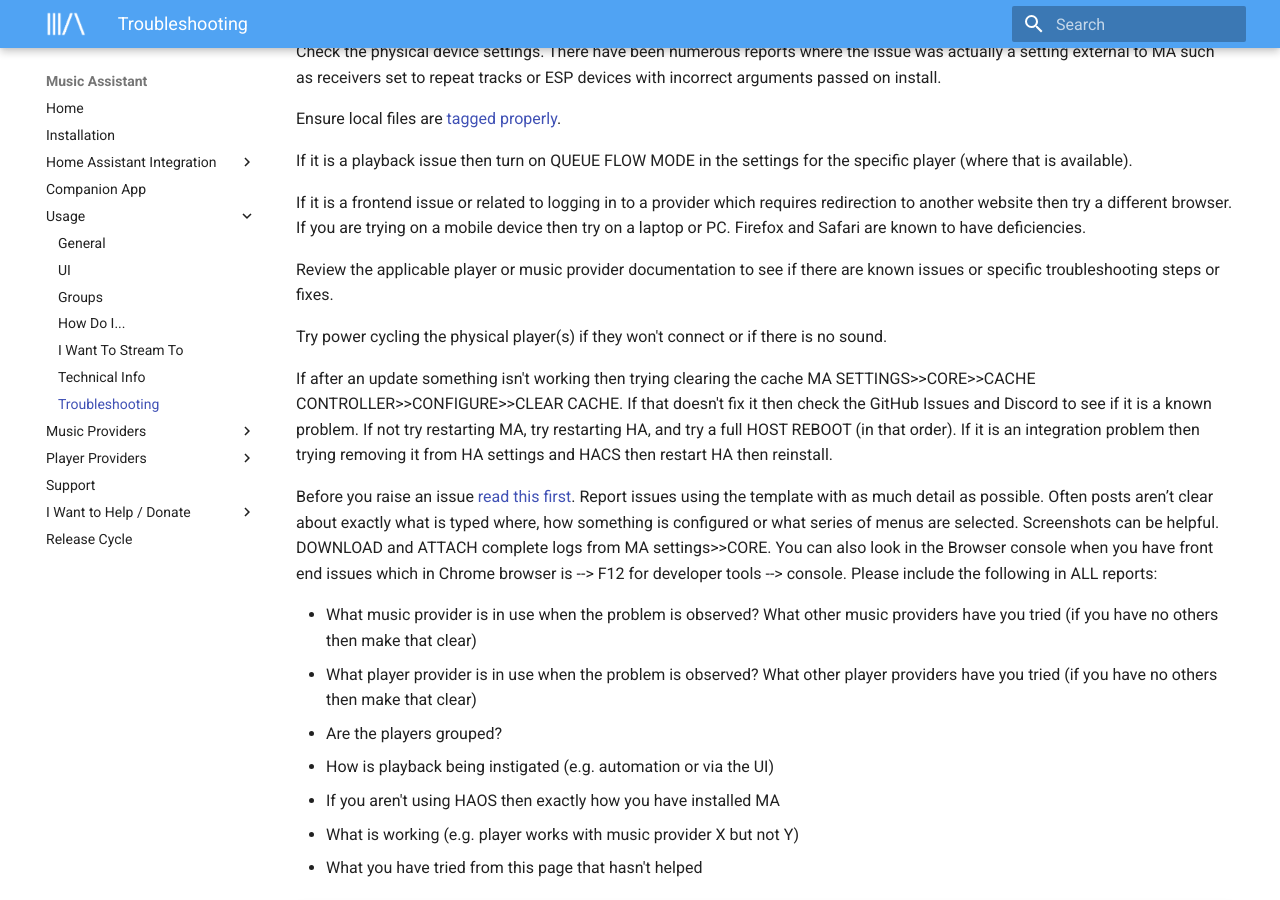
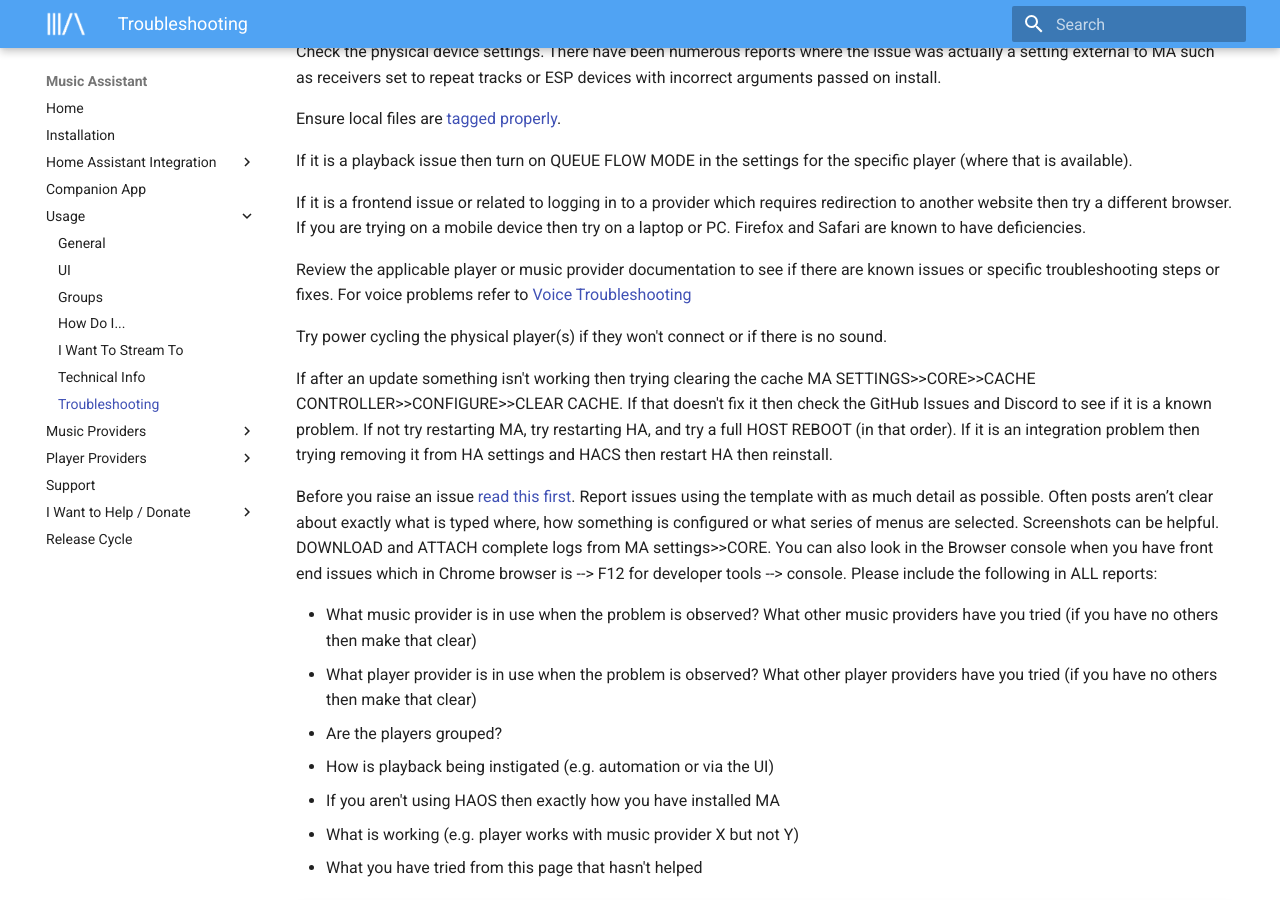
Before and after one commit to pwbriggs/music-assistant.github.io, an MkDocs documentation site: the page built from docs/faq/troubleshooting.md, in a window 1280 px wide and 900 px high, scrolled down 841 px. Built offline with MkDocs 1.6.1 and Material for MkDocs 9.7.7, drawn with Linux system fonts in a browser that asks for light colours.

Commit message:
Link to voice troubleshooting

```diff
--- a/docs/faq/troubleshooting.md
+++ b/docs/faq/troubleshooting.md
@@ -27,7 +27,7 @@
 
 If it is a frontend issue or related to logging in to a provider which requires redirection to another website then try a different browser. If you are trying on a mobile device then try on a laptop or PC. Firefox and Safari are known to have deficiencies.
 
-Review the applicable player or music provider documentation to see if there are known issues or specific troubleshooting steps or fixes.
+Review the applicable player or music provider documentation to see if there are known issues or specific troubleshooting steps or fixes. For voice problems refer to [Voice Troubleshooting](https://music-assistant.io/integration/voice/#troubleshooting)
 
 Try power cycling the physical player(s) if they won't connect or if there is no sound.
 
```
